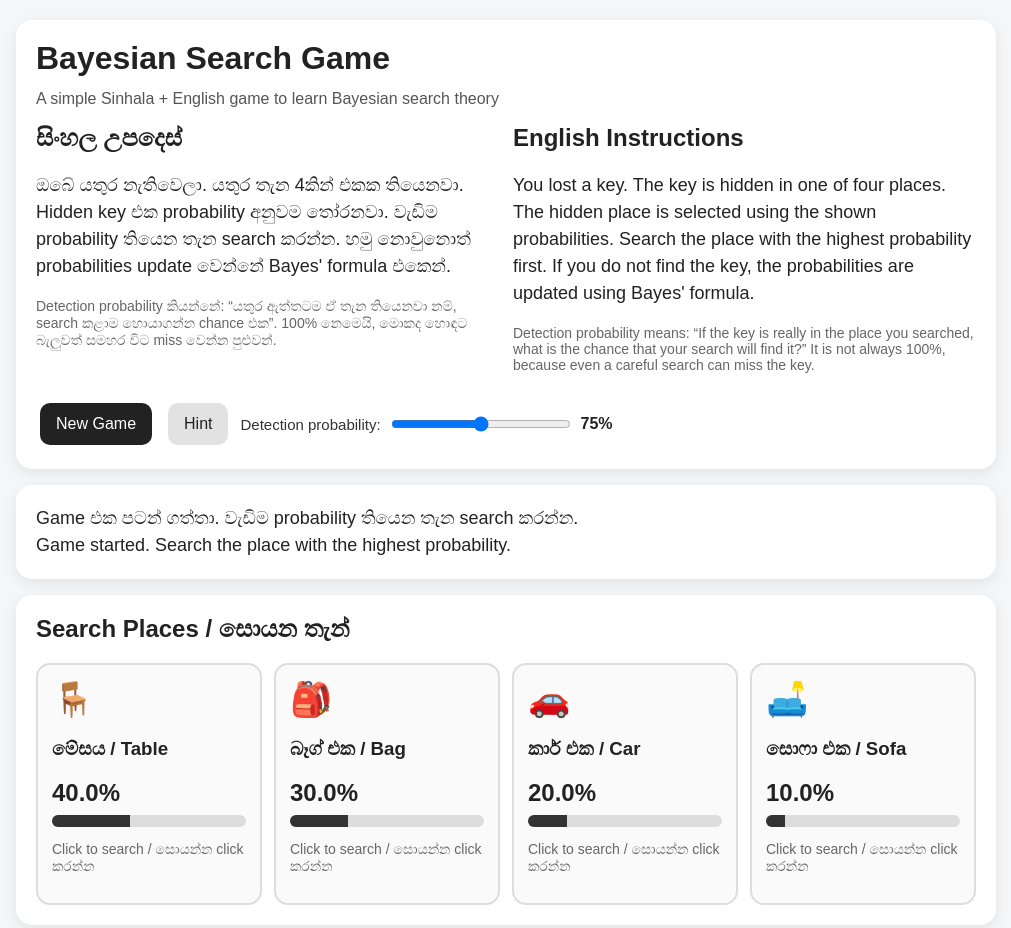
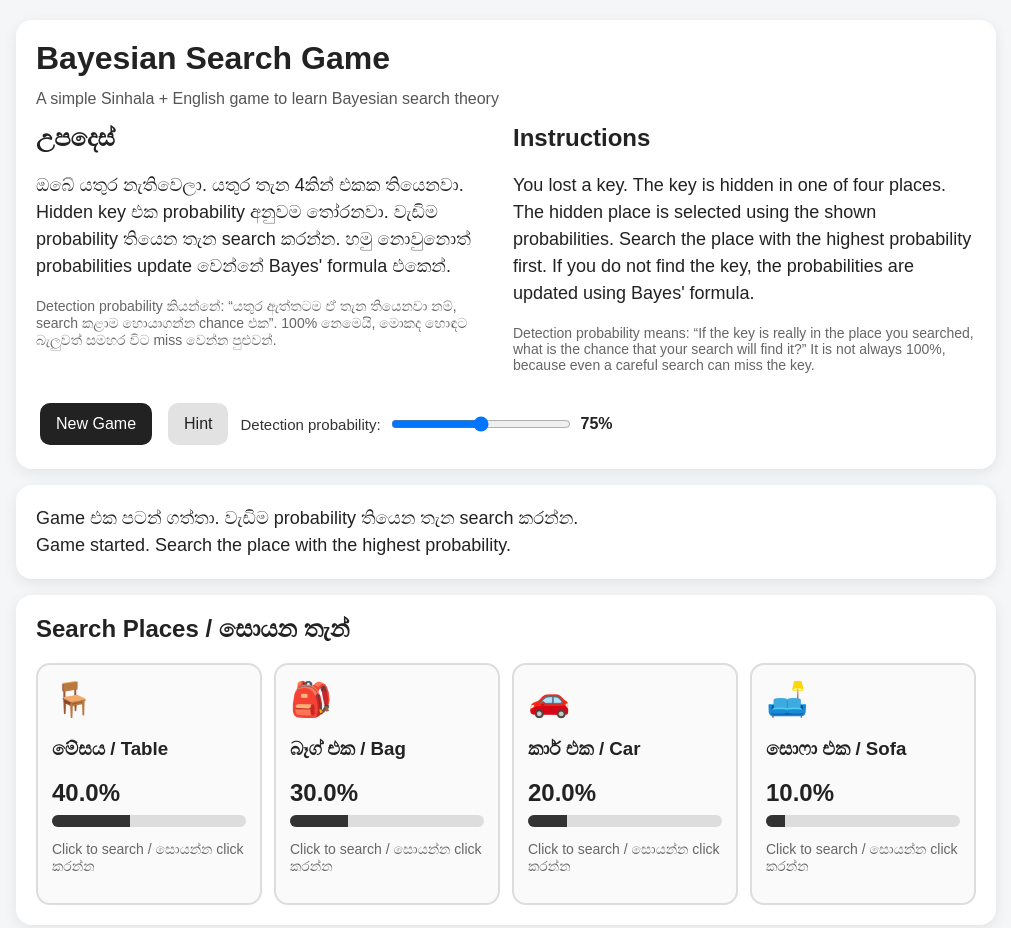
Before and after one commit to rasikanandana/bayesian-search-game, a plain HTML site: page index.html in a window 1280 px wide. Shown: the top 928 px of the page, without its empty margins (134-1145 px from the left). Drawn offline with Linux system fonts and the light colour scheme.

Commit message:
Update index.html

```diff
--- a/index.html
+++ b/index.html
@@ -171,7 +171,7 @@
 
       <div class="two-col">
         <div>
-          <h2>සිංහල උපදෙස්</h2>
+          <h2>උපදෙස්</h2>
           <p class="message">
             ඔබේ යතුර නැතිවෙලා. යතුර තැන 4කින් එකක තියෙනවා. Hidden key එක probability අනුවම තෝරනවා.
             වැඩිම probability තියෙන තැන search කරන්න. හමු නොවුනොත් probabilities update වෙන්නේ Bayes' formula එකෙන්.
@@ -183,7 +183,7 @@
         </div>
 
         <div>
-          <h2>English Instructions</h2>
+          <h2>Instructions</h2>
           <p class="message">
             You lost a key. The key is hidden in one of four places. The hidden place is selected using the shown probabilities.
             Search the place with the highest probability first. If you do not find the key, the probabilities are updated using Bayes' formula.
```
